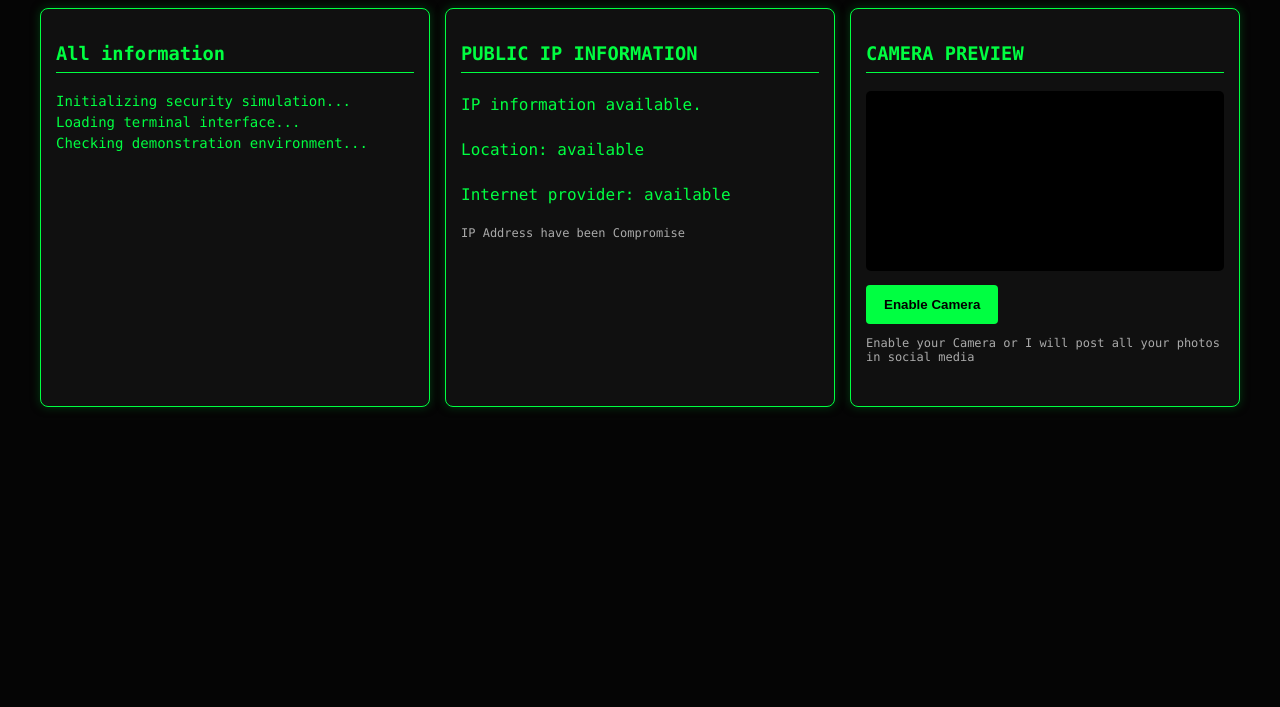
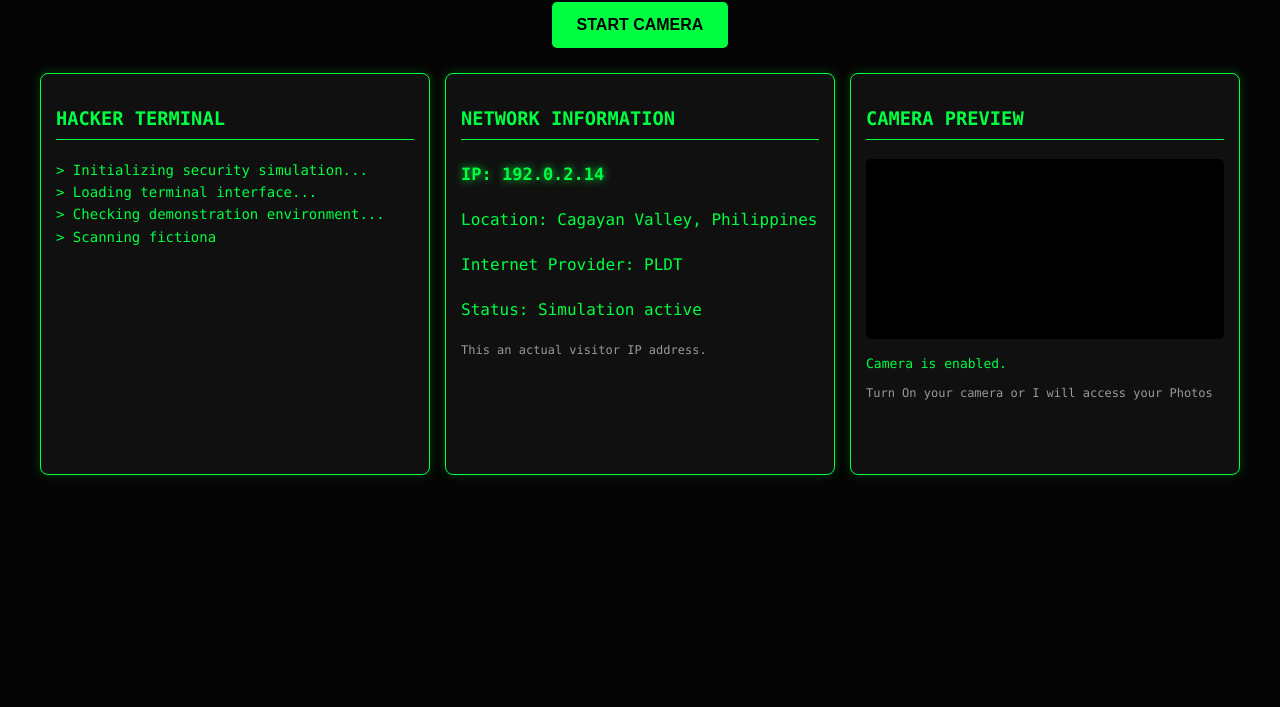
Before and after one commit to DoyouknowwhoamI401/PlayTime777, a plain HTML site: page index.html in a window 1280 px wide. Shown: the part 93-800 px from the top of the page. Drawn offline with Linux system fonts and the light colour scheme; no server answers.

Commit message:
Update index.html

```diff
--- a/index.html
+++ b/index.html
@@ -22,6 +22,30 @@
             color: red;
             text-align: center;
             text-shadow: 0 0 12px red;
+            font-size: 30px;
+        }
+
+        .subtitle {
+            color: #aaa;
+            text-align: center;
+            font-size: 13px;
+        }
+
+        .camera-button {
+            display: block;
+            margin: 15px auto;
+            background: #00ff41;
+            color: black;
+            border: none;
+            padding: 14px 25px;
+            font-size: 16px;
+            font-weight: bold;
+            cursor: pointer;
+            border-radius: 5px;
+        }
+
+            .camera-button:hover {
+                background: white;
             }
 
         .container {
@@ -29,7 +53,7 @@
             flex-wrap: wrap;
             gap: 15px;
             max-width: 1200px;
-            margin: auto;
+            margin: 25px auto;
         }
 
         .box {
@@ -45,110 +69,135 @@
         h3 {
             color: #00ff41;
             border-bottom: 1px solid #00ff41;
-            padding-bottom: 8px;
+            padding-bottom: 10px;
         }
 
         #terminal {
             height: 300px;
-            overflow: auto;
+            overflow-y: auto;
             white-space: pre-wrap;
             overflow-wrap: anywhere;
             font-size: 14px;
-            line-height: 1.5;
+            line-height: 1.6;
+        }
+
+        .info {
+            line-height: 1.8;
+            overflow-wrap: anywhere;
+        }
+
+        #ip {
+            font-size: 17px;
+            font-weight: bold;
+            color: #00ff41;
+            text-shadow: 0 0 8px #00ff41;
         }
 
         video {
             width: 100%;
+            min-height: 180px;
             background: black;
             border-radius: 5px;
-            min-height: 180px;
-        }
-
-        button {
-            background: #00ff41;
-            color: black;
-            border: none;
-            padding: 12px 18px;
-            margin-top: 10px;
-            font-weight: bold;
-            cursor: pointer;
-            border-radius: 4px;
-        }
-
-            button:hover {
-                background: white;
-            }
-
-        .info {
-            overflow-wrap: anywhere;
-            line-height: 1.8;
+            object-fit: cover;
         }
 
         .notice {
-            color: #aaa;
+            color: #999;
             font-size: 12px;
+            line-height: 1.5;
+        }
+
+        .status {
+            color: #00ff41;
+            font-size: 13px;
+        }
+
+        @media(max-width: 600px) {
+            body {
+                padding: 12px;
+            }
+
+            h1 {
+                font-size: 23px;
+            }
+
+            .box {
+                flex: 1 1 100%;
+            }
         }
     </style>
 </head>
 <body>
     <h1>YOU'VE BEEN HACKED!</h1>
-    <p style="text-align:center;color:#aaa;">
+    <!-- CAMERA BUTTON BELOW HEADING -->
+    <button class="camera-button" onclick="openCamera()">
+        START CAMERA
+    </button>
+    <p class="subtitle">
 
     </p>
     <div class="container">
         <div class="box">
-            <h3>All information</h3>
+            <h3>HACKER TERMINAL</h3>
             <div id="terminal"></div>
         </div>
         <div class="box">
-            <h3>PUBLIC IP INFORMATION</h3>
+            <h3>NETWORK INFORMATION</h3>
             <div class="info">
-                <p id="ip">Loading IP information...</p>
-                <p id="city">Location: Loading...</p>
-                <p id="isp">Internet provider: Loading...</p>
+                <p id="ip">Demo IP: Initializing...</p>
+                <p id="city">Location: Cagayan Valley, Philippines</p>
+                <p id="isp">Internet Provider: PLDT</p>
+                <p id="connection">Status: Simulation active</p>
             </div>
             <p class="notice">
-                IP Address have been Compromise
+
+                This an actual visitor IP address.
             </p>
         </div>
         <div class="box">
             <h3>CAMERA PREVIEW</h3>
             <video id="camera" autoplay playsinline muted></video>
-            <button onclick="openCamera()">Enable Camera</button>
+            <p id="cameraStatus" class="status">
+                Camera is enabled.
+            </p>
             <p class="notice">
-                Enable your Camera or I will post all your photos in social media
+                Turn On your camera or I will access your Photos
             </p>
-            <p id="cameraStatus"></p>
         </div>
     </div>
     <script>
+
+// ==============================
 // AUTOMATIC TERMINAL TYPING
+// ==============================
+
 const terminal = document.getElementById("terminal");
 
 const messages = [
-    "Initializing security simulation...\n",
-    "Loading terminal interface...\n",
-    "Checking demonstration environment...\n",
-    "Scanning fictional network...\n",
-    "Analyzing sample data...\n",
-    "Connecting to demo interface...\n",
-    "Security awareness test running...\n",
-    "No real system has been accessed.\n",
-    "Simulation complete.\n"
+    "> Initializing security simulation...\n",
+    "> Loading terminal interface...\n",
+    "> Checking demonstration environment...\n",
+    "> Scanning fictional network...\n",
+    "> Analyzing sample data...\n",
+    "> Connecting to demo interface...\n",
+    "> Security awareness test running...\n",
+    "> No real system has been accessed.\n",
+    "> Simulation complete.\n"
 ];
 
 let messageIndex = 0;
 let charIndex = 0;
 
 function typeText() {
+
     if (messageIndex >= messages.length) {
-        terminal.innerHTML += "\n> FINISHED";
+        terminal.textContent += "\n>FINISHED";
         return;
     }
 
-    let current = messages[messageIndex];
+    const current = messages[messageIndex];
 
-    terminal.innerHTML += current.charAt(charIndex);
+    terminal.textContent += current.charAt(charIndex);
     charIndex++;
 
     terminal.scrollTop = terminal.scrollHeight;
@@ -156,67 +205,100 @@ function typeText() {
     if (charIndex >= current.length) {
         charIndex = 0;
         messageIndex++;
-        setTimeout(typeText, 250);
+        setTimeout(typeText, 200);
     } else {
-        setTimeout(typeText, 45);
+        setTimeout(typeText, 35);
     }
 }
 
 typeText();
 
 
-// PUBLIC IP INFORMATION
-async function getIPInfo() {
-    try {
-        const response = await fetch("https://ipapi.co/json/");
-        if (!response.ok) throw new Error("Lookup failed");
+// ==============================
+// DEMO IP SLOT MACHINE
+// SPINS ONCE THEN STOPS
+// ==============================
 
-        const data = await response.json();
+const ipElement = document.getElementById("ip");
 
-        document.getElementById("ip").innerText =
-            "IP Address: " + (data.ip || "available");
+function generateDemoIP() {
+    return "192.0.2." +
+        (Math.floor(Math.random() * 254) + 1);
+}
+
+function spinIP() {
+
+    let spins = 0;
+    const totalSpins = 30;
+
+    const animation = setInterval(() => {
+
+        ipElement.innerText =
+            "IP: " + generateDemoIP();
+
+        spins++;
+
+        if (spins >= totalSpins) {
+
+            clearInterval(animation);
+
+            ipElement.innerText =
+                "IP: " + generateDemoIP();
+        }
+
+    }, 100);
+}
 
 document.getElementById("city").innerText =
-            "Approximate location: " +
-            [data.city, data.region, data.country_name]
-            .filter(Boolean).join(", ");
+    "Location: Cagayan Valley, Philippines";
 
 document.getElementById("isp").innerText =
-            "Internet provider: " + (data.org || "available");
+    "Internet Provider: PLDT";
 
-    } catch (error) {
-        document.getElementById("ip").innerText =
-            "IP information available.";
+document.getElementById("connection").innerText =
+    "Status: Simulation active";
 
-        document.getElementById("city").innerText =
-            "Location: available";
-
-        document.getElementById("isp").innerText =
-            "Internet provider: available";
-    }
-}
-
-getIPInfo();
+spinIP();
 
 
-// CAMERA — USER CONSENT REQUIRED
+// ==============================
+// CAMERA ACCESS
+// REQUIRES VISITOR APPROVAL
+// ==============================
+
 async function openCamera() {
+
     const video = document.getElementById("camera");
     const status = document.getElementById("cameraStatus");
 
+    if (!navigator.mediaDevices ||
+        !navigator.mediaDevices.getUserMedia) {
+
+        status.innerText =
+            "Camera unavailable. HTTPS is required.";
+
+        return;
+    }
+
     try {
-        const stream = await navigator.mediaDevices.getUserMedia({
+
+        const stream =
+            await navigator.mediaDevices.getUserMedia({
                 video: true,
                 audio: false
             });
 
         video.srcObject = stream;
+
         status.innerText = "Camera enabled.";
+
     } catch (error) {
+
         status.innerText =
-            "Camera permission denied or camera unavailable.";
+            "Camera permission denied or unavailable.";
     }
 }
+
     </script>
 </body>
 </html>
```
Lines whose indentation alone changed are shown as unchanged.
